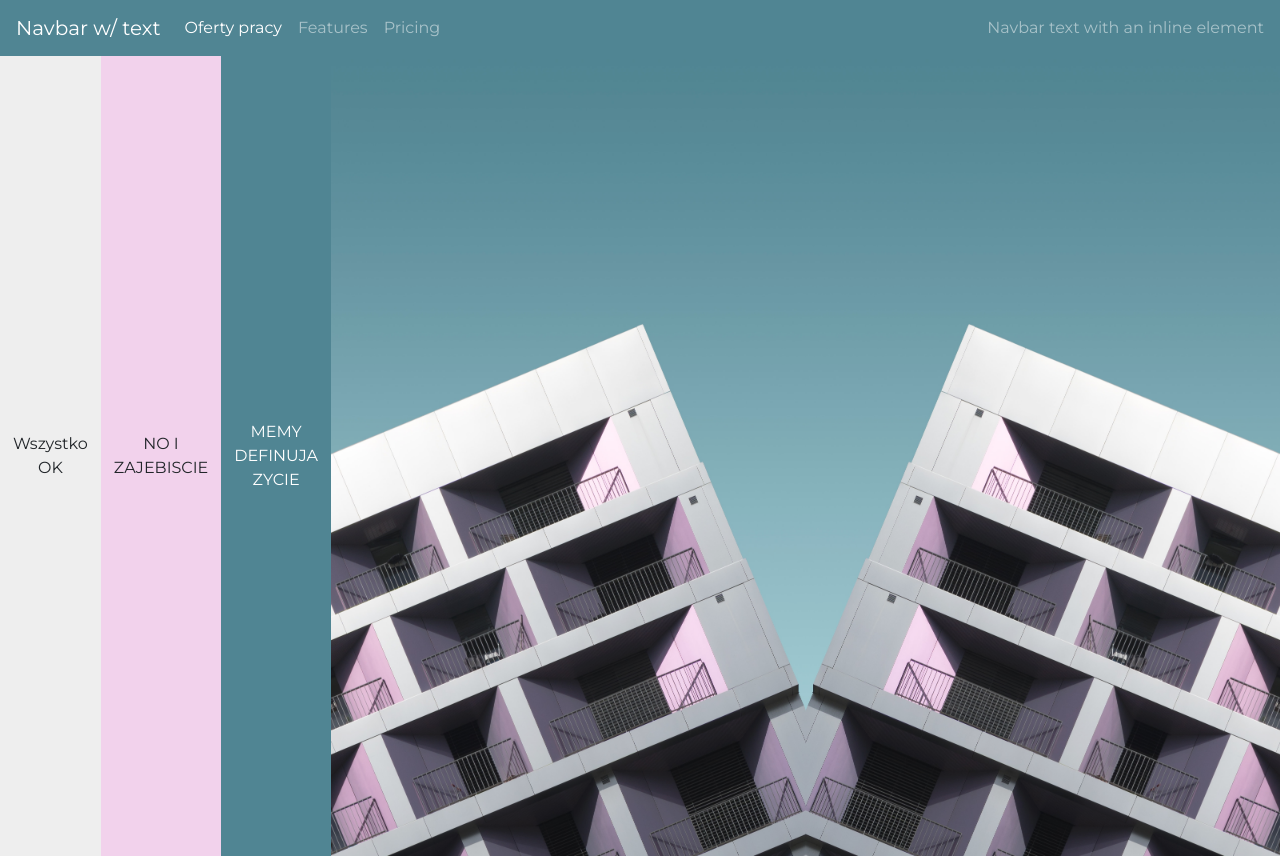
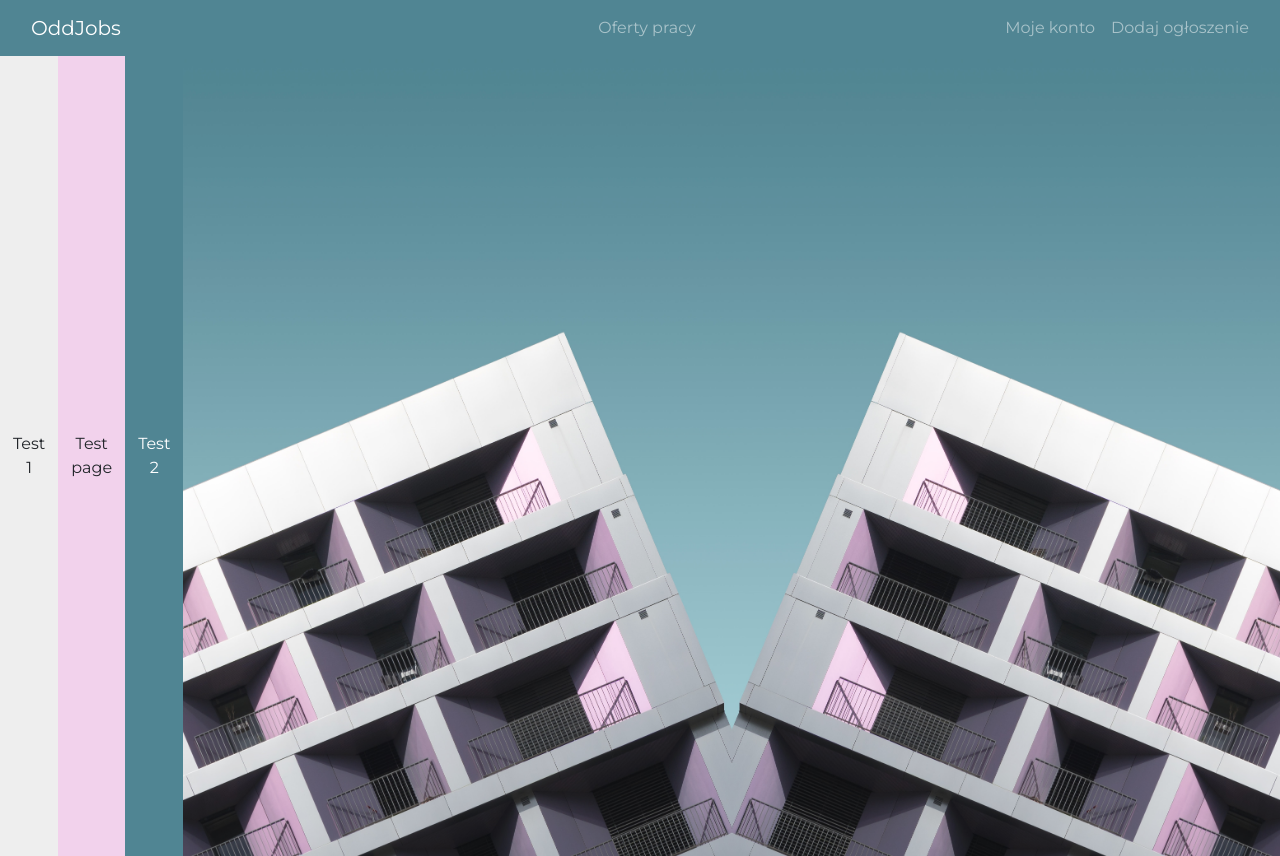
Before and after one commit to krzosa/OddJobsServiceFrontend, a React (Create React App) app: page / in a window 1280 px wide. Built offline with nearby package versions, Linux system fonts and the light colour scheme.

Commit message:
add registration to react routing, fix navbar

```diff
--- a/src/App.js
+++ b/src/App.js
@@ -16,6 +16,7 @@ function App() {
       <Switch>
         <Route exact path="/" component={Body} />
         <Route path="/praca" component={Offers} />
+        <Route path="/rejestracja" component={Registration} />
       </Switch>
     </div>
   );
--- a/src/components/navbar/Navbar.js
+++ b/src/components/navbar/Navbar.js
@@ -1,33 +1,29 @@
 import React, { Component } from "react";
 import { Link } from 'react-router-dom';
+import './Navbar.scss'
 
 class Navbar extends Component{
     render(){
         return(
-            <nav className="navbar navbar-expand-lg navbar-dark bg-primary">
-                <Link className="navbar-brand" to="">Navbar w/ text</Link>
-                <button className="navbar-toggler" type="button" data-toggle="collapse" data-target="#navbarText" aria-controls="navbarText" aria-expanded="false" aria-label="Toggle navigation">
-                    <span className="navbar-toggler-icon"></span>
-                </button>
-                <div className="collapse navbar-collapse" id="navbarText">
-                    <ul className="navbar-nav mr-auto">
-                    <li className="nav-item active">
-                        <Link className="nav-link" to="praca">Oferty pracy<span className="sr-only">(current)</span></Link>
-                    </li>
-                    <li className="nav-item">
-                        <Link className="nav-link" href="#">Features</Link>
-                    </li>
-                    <li className="nav-item">
-                        <Link className="nav-link" href="#">Pricing</Link>
-                    </li>
-                    </ul>
-                    <span className="navbar-text">
-                    Navbar text with an inline element
-                    </span>
+            <nav className="navbar navbar-dark bg-primary">
+              <div className="container-fluid" id="navbarText">
+                <div className="navbar-header">
+                <Link className="navbar-brand" to="">OddJobs</Link>
                 </div>
+                  <ul className="navbar-nav navbar-default">
+                      <li>
+                          <Link className="nav-link nav-center" to="praca">Oferty pracy</Link>
+                      </li>
+                  </ul>
+                  <span className="navbar-nav">
+                      <Link className="nav-link nav-right" to="rejestracja">Moje konto</Link>
+                      <Link className="nav-link nav-right" to="rejestracja">Dodaj ogłoszenie</Link>
+                  </span>
+              </div>
             </nav>
         );
     }
 }
 
+
 export default Navbar
--- /dev/null
+++ b/src/components/navbar/Navbar.scss
@@ -0,0 +1,11 @@
+.navbar-nav{
+    display: flex;
+    flex-direction: row;
+    justify-content: center;
+    .nav-right{
+        margin-left: 1rem;
+    }
+    .nav-center{
+        margin-left: 10.5rem;
+    }
+}
--- a/src/views/test-page/Body.js
+++ b/src/views/test-page/Body.js
@@ -6,9 +6,9 @@ class Body extends Component{
         return(
             <div className="page">
                 <div className="menu">
-                    <button className="btn btn-light" onClick={MEMESACTIVATED}>Wszystko OK</button>
-                    <button className="btn btn-secondary" onClick={BIGMEMES}>NO I ZAJEBISCIE</button>
-                    <button className="btn btn-primary" onClick={MEMESSUPREME}>MEMY DEFINUJA ZYCIE</button>
+                    <button className="btn btn-light" onClick={MEMESACTIVATED}>Test 1</button>
+                    <button className="btn btn-secondary" onClick={BIGMEMES}>Test page</button>
+                    <button className="btn btn-primary" onClick={MEMESSUPREME}>Test 2</button>
                 </div>
                 <div className="img"></div>
 
--- a/src/views/test-page/Body.scss
+++ b/src/views/test-page/Body.scss
@@ -1,7 +1,7 @@
 .page{
     display: flex;
     .img{
-        flex:5;
+        flex:7;
         opacity:0.95;
         background: url(./img.jpg) no-repeat top center/cover;
         height: 100vh;
@@ -9,6 +9,7 @@
     .menu{
         flex:1;
         display: flex;
-
+        justify-content: right;
+        align-items: stretch;
     }
 }
```
Also changed, not shown: src/views/login.html (added, +78 -0 lines), 1 other file (tests, documents, lock files or other folders).
